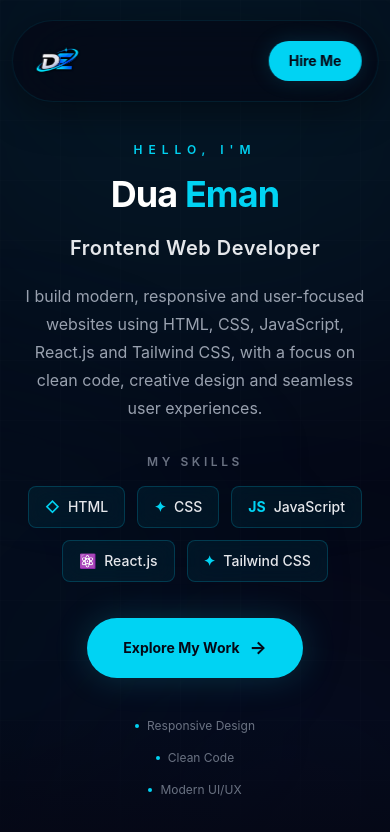
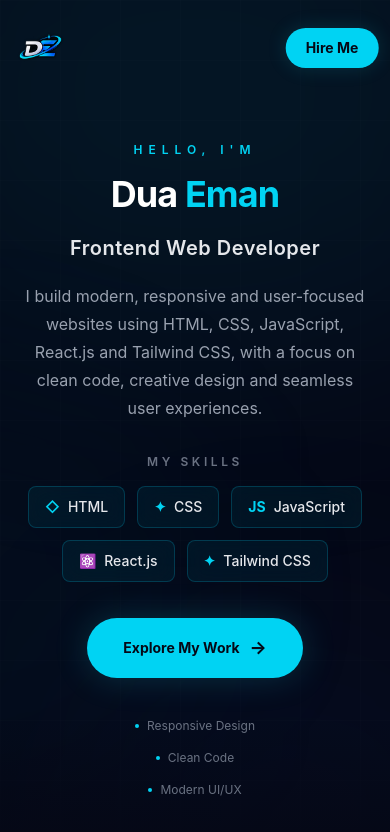
Before and after one commit to DuaEman90/personal-portfolio, a React (Vite) app: page / in a window 390 px wide. Shown: the top 832 px of the page. Built offline with nearby package versions, Linux system fonts and the light colour scheme.

Commit message:
feat: refactor Navbar component layout and improve button interactions

```diff
--- a/src/components/Navbar.jsx
+++ b/src/components/Navbar.jsx
@@ -1,4 +1,3 @@
-
 import React, { useState } from "react";
 
 const navItems = [
@@ -26,20 +25,22 @@
   };
 
   return (
-    <nav className="fixed left-1/2 top-5 z-50 w-[94%] max-w-6xl -translate-x-1/2 rounded-full border border-cyan-400/10 bg-[#050816]/75 px-4 py-3 shadow-[0_10px_40px_rgba(0,0,0,0.4)] backdrop-blur-2xl">
-      <div className="flex items-center justify-between gap-4">
+    <nav className="fixed left-1/2 top-5 z-50 flex w-[94%] max-w-6xl -translate-x-1/2 items-center justify-between gap-4">
 
-        {/* Logo */}
+      {/* Logo - Outside Pill */}
+      <button
+        onClick={() => scrollToSection("home")}
+        className="group flex h-14 w-14 shrink-0 cursor-pointer items-center justify-center transition-transform duration-300 hover:scale-110"
+      >
+        <img
+          src="/lodo.png"
+          alt="DuaEman Logo"
+          className="h-14 w-14 object-contain"
+        />
+      </button>
 
-          <img
-            src="lodo.png"
-            alt="DuaEman Logo"
-            className="h-14 w-14 object-contain transition-transform duration-300 group-hover:scale-110"
-          />
-
-
-        {/* Navigation */}
-        <div className="hidden items-center gap-1 md:flex">
+      {/* Navigation Pill */}
+      <div className="hidden items-center gap-1 rounded-full border border-cyan-400/10 bg-[#050816]/75 px-4 py-3 shadow-[0_10px_40px_rgba(0,0,0,0.4)] backdrop-blur-2xl md:flex">
         {navItems.map((item) => (
           <button
             key={item.id}
@@ -64,14 +65,13 @@
         ))}
       </div>
 
-        {/* Hire Me */}
+      {/* Hire Me - Outside Pill */}
       <button
         onClick={() => scrollToSection("contact")}
         className="shrink-0 cursor-pointer rounded-full bg-cyan-400 px-5 py-2.5 text-sm font-bold text-[#050816] shadow-[0_0_20px_rgba(34,211,238,0.15)] transition-all duration-300 hover:scale-105 hover:bg-cyan-300 hover:shadow-[0_0_30px_rgba(34,211,238,0.3)]"
       >
         Hire Me
       </button>
-      </div>
     </nav>
   );
 }
```
Lines whose indentation alone changed are shown as unchanged.
